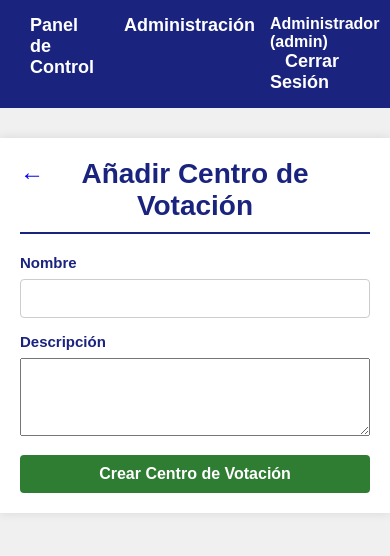
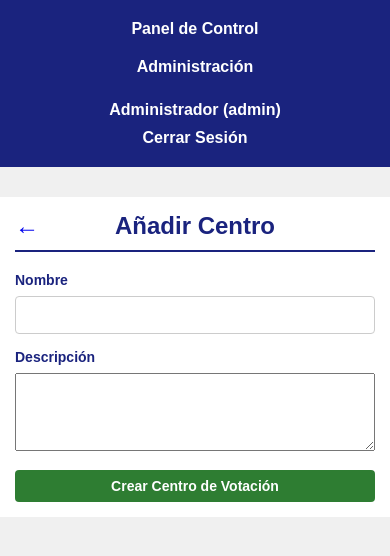
Before and after one commit to EnderBarrientos/sistema-patrullas, a Flask app: page /admin/voting-center/create in a window 390 px wide. Shown: the top 556 px of the page. Run offline with Flask 3, Linux system fonts and the light colour scheme; a user stored in the database is signed in.

Commit message:
cambios responsive

```diff
--- a/templates/admin_identification.html
+++ b/templates/admin_identification.html
@@ -81,7 +81,7 @@
             {% for identification in identifications %}
             <tr>
                 <td>{{ loop.index }}</td>
-                <td>{{ identification.name }}</td>
+                <td>{{ identification.name|upper }}</td>
                 <td>{{ identification.description }}</td>
                 <td class="actions-cell">
                     <form class="delete-identification-form" method="POST" action="{{ url_for('delete_identification', id_identification=identification.id) }}">
--- a/templates/base.html
+++ b/templates/base.html
@@ -197,6 +197,114 @@
             margin-top: 30px;
             text-align: center;
         }
+        @media (max-width: 768px) {
+            body {
+                padding: 0; /* Elimina el padding del body en móviles para que el contenedor ocupe todo el ancho */
+            }
+
+            .container {
+                margin: 0; /* Elimina los márgenes laterales en móviles */
+                padding: 15px; /* Reduce el padding interno del contenedor */
+                box-shadow: none; /* Elimina la sombra para un aspecto más limpio en móviles */
+                border-radius: 0; /* Quita los bordes redondeados */
+            }
+
+            .header h1 {
+                font-size: 24px; /* Reduce el tamaño del título principal */
+            }
+
+            .header h2 {
+                font-size: 18px; /* Reduce el tamaño del subtítulo */
+            }
+
+            .section-title {
+                font-size: 16px; /* Ajusta el tamaño de los títulos de sección */
+                padding: 8px 10px; /* Reduce el padding de los títulos de sección */
+            }
+
+            /* Navegación Responsive */
+            .nav-bar {
+                flex-direction: column; /* Apila los elementos verticalmente */
+                align-items: center; /* Centra los elementos */
+                padding: 10px; /* Reduce el padding de la barra de navegación */
+            }
+
+            .nav-links {
+                flex-direction: column; /* Apila los enlaces verticalmente */
+                margin-bottom: 10px; /* Espacio entre los enlaces y la información del usuario */
+                width: 100%; /* Haz que los enlaces ocupen todo el ancho */
+                text-align: center; /* Centra el texto de los enlaces */
+            }
+
+            .nav-bar a {
+                margin: 5px 0; /* Espacio vertical entre los enlaces apilados */
+                font-size: 16px; /* Reduce el tamaño de fuente de los enlaces */
+                padding: 5px 0; /* Añade un poco de padding para hacerlos más fáciles de tocar */
+            }
+
+            .user-info {
+                margin-right: 0; /* Elimina el margen derecho */
+                text-align: center; /* Centra la información del usuario */
+                margin-top: 5px; /* Espacio si el nav-links se envuelve */
+            }
+
+            .user-info a {
+                display: block; /* Asegura que el enlace de cerrar sesión ocupe su propia línea */
+                margin-top: 5px; /* Espacio entre el nombre de usuario y cerrar sesión */
+            }
+
+            /* Formularios y cuadrículas */
+            .form-grid {
+                grid-template-columns: 1fr; /* Cambia a una sola columna en pantallas pequeñas */
+                gap: 10px; /* Reduce el espacio entre los campos */
+            }
+
+            .form-group label,
+            .form-group input {
+                font-size: 14px; /* Reduce el tamaño de fuente de etiquetas y entradas */
+            }
+
+            /* Tablas (si hay alguna directamente en base.html o si se aplica globalmente) */
+            table {
+                min-width: 100%; /* Asegura que la tabla ocupe el 100% de su contenedor en móvil */
+                display: block; /* Permite que la tabla se desplace horizontalmente si es demasiado ancha */
+                overflow-x: auto; /* Habilita el scroll horizontal */
+                -webkit-overflow-scrolling: touch; /* Mejora el scroll en iOS */
+                white-space: nowrap; /* Evita que el contenido de la tabla se rompa */
+            }
+
+            th, td {
+                white-space: normal; /* Permite que el texto se ajuste dentro de las celdas */
+            }
+
+            /* Botones */
+            .btn {
+                padding: 8px 15px; /* Reduce el padding de los botones */
+                font-size: 14px; /* Reduce el tamaño de fuente de los botones */
+            }
+
+            /* Mensajes de alerta */
+            .alert {
+                padding: 10px; /* Reduce el padding de las alertas */
+                font-size: 14px; /* Reduce el tamaño de fuente de las alertas */
+            }
+        }
+
+        /* Ajustes para pantallas medianas (ej. tablets en modo retrato) */
+        @media (min-width: 769px) and (max-width: 1024px) {
+            .container {
+                padding: 25px; /* Ajusta el padding para tablets */
+            }
+
+            .nav-bar a {
+                margin: 0 10px; /* Ajusta el margen de los enlaces de navegación */
+                font-size: 17px;
+            }
+
+            .form-grid {
+                grid-template-columns: repeat(auto-fill, minmax(250px, 1fr)); /* Ajusta el mínimo para columnas */
+            }
+        }
     </style>
 </head>
 <body>
--- a/templates/create_voting_center.html
+++ b/templates/create_voting_center.html
@@ -3,7 +3,7 @@
 {% block content %}
     <div class="header" style="position: relative; text-align: center;">
         <a href="{{ url_for('admin_voting_center') }}" style="position: absolute; left: 0; text-decoration: none; font-size: 24px;">←</a>
-        <h1 style="margin: 0; display: inline-block;">Añadir Centro de Votación</h1>
+        <h1 style="margin: 0; display: inline-block;">Añadir Centro</h1>
     </div>
 
     <form method="POST" style="max-width: 600px; margin: 0 auto;">
```
Also changed, not shown: templates/register_leader.html (+36 -17 lines).
